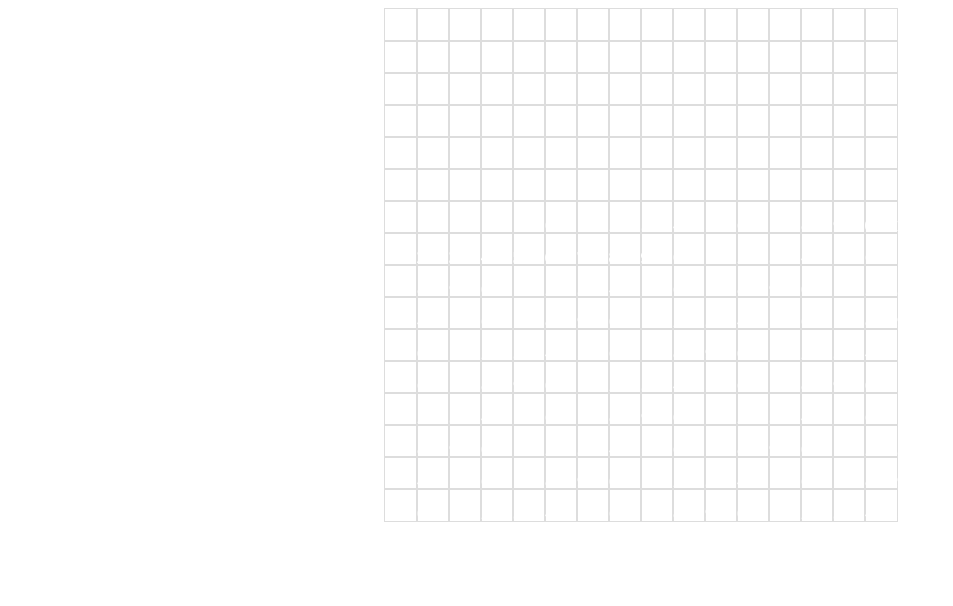
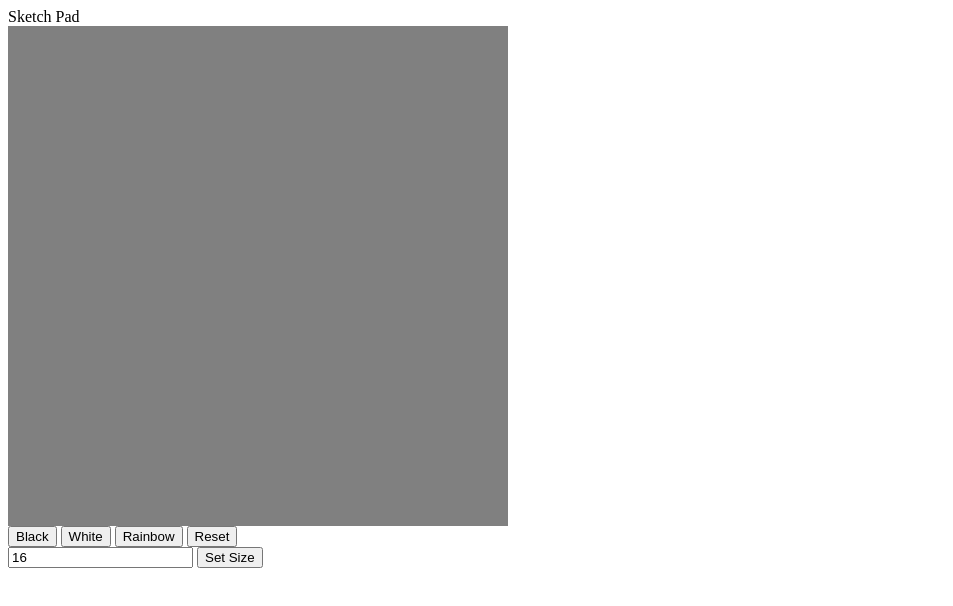
Before and after one commit to cohedx7/etch-a-sketch, a plain HTML site: page index.html in a window 1280 px wide. Shown: the whole page, without its empty margins (0-953 px from the left). Drawn offline with Linux system fonts and the light colour scheme.

Commit message:
started over from scratch

```diff
--- a/app.js
+++ b/app.js
@@ -1,13 +1,38 @@
-const container = document.getElementById('container');
+/*const container = document.getElementById('container');
 
 function makeRows(rows, cols) {
     container.style.setProperty('--grid-rows', rows);
     container.style.setProperty('--grid-cols', cols);
     for (let c = 0; c < (rows * cols); c++) {
         let cell = document.createElement('div');
-        cell.innerText = (c);
+        //cell.innerText = (c);
         container.appendChild(cell).className = "grid-item";
     }
 }
 
-makeRows(16, 16);
+makeRows(16, 16);*/
+
+function populateBoard(size) {
+    let board = document.querySelector('.board');
+    let squares = board.querySelectorAll('div');
+    squares.forEach((div) => div.remove());
+    board.style.gridTemplateColumns = `repeat(${size}, 1fr)`;
+    board.style.gridTemplateRows = `repeat(${size}, 1fr)`;
+
+    let amount = size * size;
+    for (let i = 0; i < amount; i++) {
+        let square = document.createElement('div');
+        square.style.backgroundColor = 'gray';
+        board.insertAdjacentElement('beforeend', square);
+    }
+}
+
+populateBoard(16);
+
+function changeSize(input) {
+    if (input >= 2 && input <= 100) {
+        populateBoard(input);
+    } else {
+        console.log("Too many squares.");
+    }
+}
--- a/index.html
+++ b/index.html
@@ -4,7 +4,21 @@
     <title>Etch-a-Sketch</title>
     <body>
         <div id="container">
-
+            <div class="title">Sketch Pad</div>
+            <div class="content">
+                <div class="board"></div>
+                <div class="buttons">
+                    <button>Black</button>
+                    <button>White</button>
+                    <button>Rainbow</button>
+                    <button>Reset</button>
+                </div>
+                <div>
+                    <input type="text" placeholder="Size of Board"
+                    value="16" onchange="changeSize(this.value)">
+                    <button>Set Size</button>
+                </div>
+            </div>
         </div>
     </body>
     <link rel="stylesheet" href="styles.css">
--- a/styles.css
+++ b/styles.css
@@ -1,4 +1,4 @@
-:root {
+/*:root {
     --grid-cols: 1;
     --grid-rows: 1;
 }
@@ -16,4 +16,10 @@
     border: 0.5px solid #ddd;
     text-align: center;
     color: white
+}*/
+
+.board {
+    width: 500px;
+    height: 500px;
+    display: grid;
 }
```
